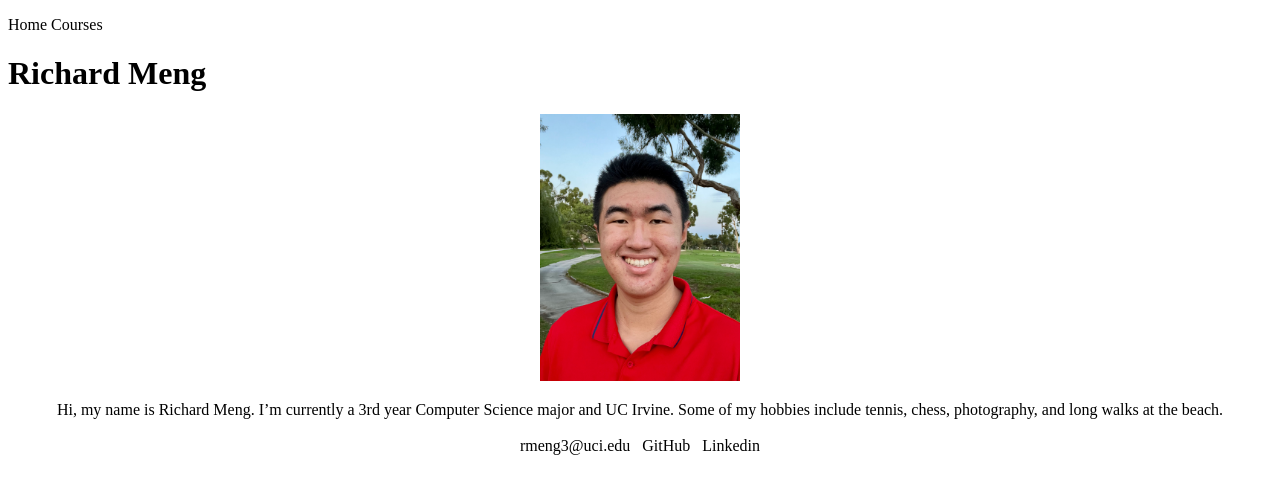
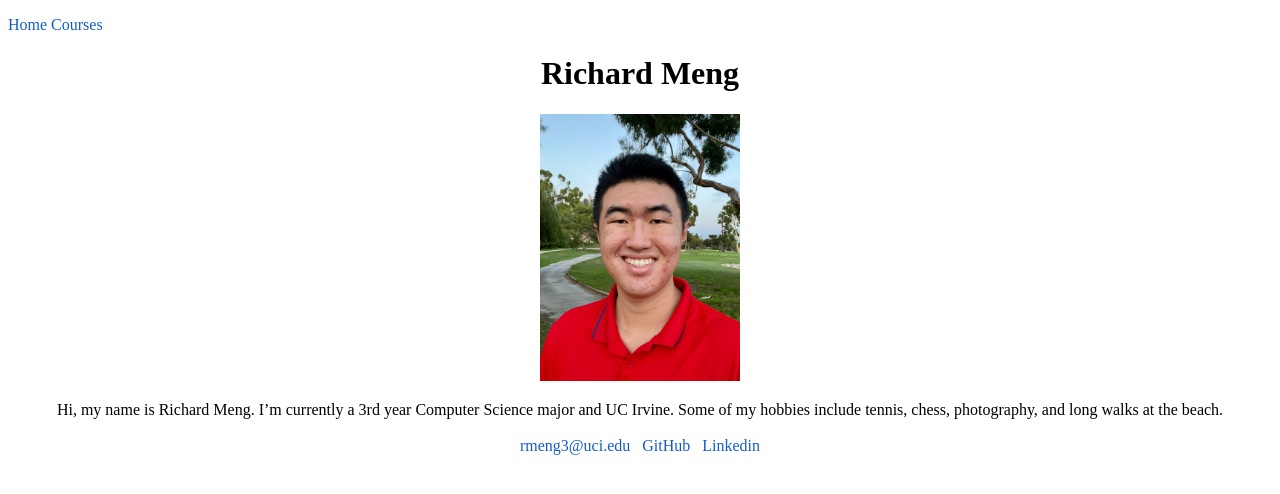
Before and after one commit to richardm213/portfoliowebsite, a plain HTML site: page index.html in a window 1280 px wide. Drawn offline with Linux system fonts and the light colour scheme; files that its build step writes are made by us from their sources.

Commit message:
Update style.css

```diff
--- a/css/style.css
+++ b/css/style.css
@@ -1,29 +1,20 @@
-a:link {
-    color: black;
-    background-color: transparent;
+a {
+    color: #145BCD;
     text-decoration: none;
-}
-a:visited {
-    color: blue;
-    background-color: transparent;
+  }
+a:hover {
+    color: #F2A51B;
     text-decoration: none;
-}
-a:hover {
-    color: black;
-    background-color: transparent;
-    text-decoration: underline;
-}
-a:active {
-    color: black;
-    background-color: transparent;
-    text-decoration: underline;
-}
+  }
 .center {
     text-align:center;
 }
 .double_spaced {
     line-height: 2.5;
 }
+h1 {
+    text-align:center;
+}
 h2 {
     text-align:center;
 }
```
